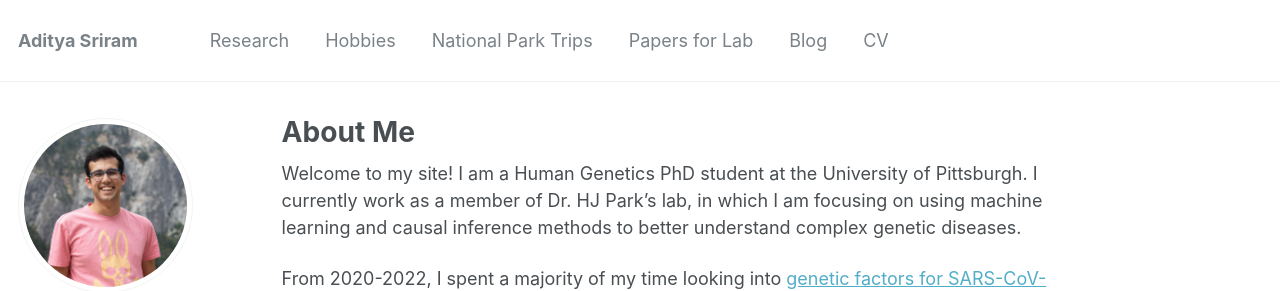
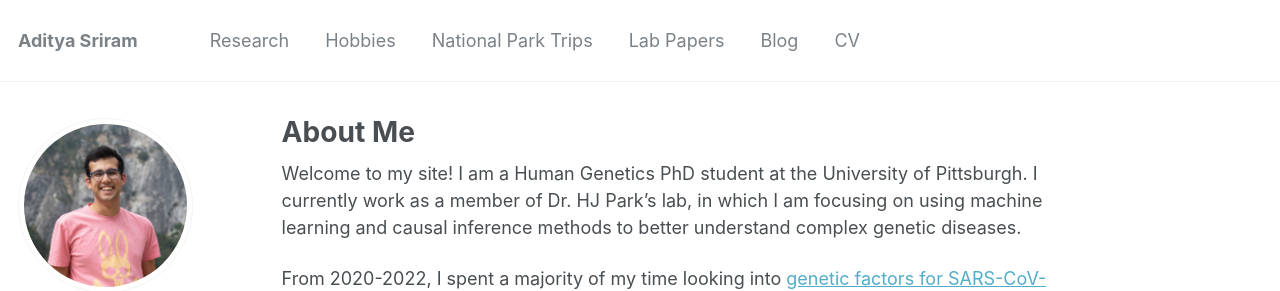
Before and after one commit to ads303/ads303.github.io, a Jekyll site: the page built from _pages/about.md, in a window 1280 px wide and 1033 px high. Shown: the top 291 px of the window. Built offline with Jekyll 4.4.1, drawn with Linux system fonts in a browser that asks for light colours.

Commit message:
Update navigation.yml

```diff
--- a/_data/navigation.yml
+++ b/_data/navigation.yml
@@ -9,7 +9,7 @@ main:
   - title: "National Park Trips"
     url: /natlparks/
 
-  - title: "Papers for Lab"
+  - title: "Lab Papers"
     url: /papers/
 
   - title: "Blog"
```
